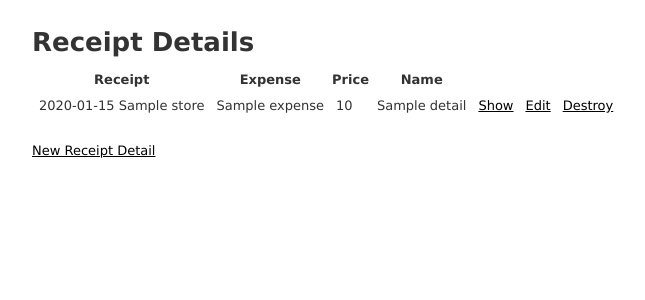
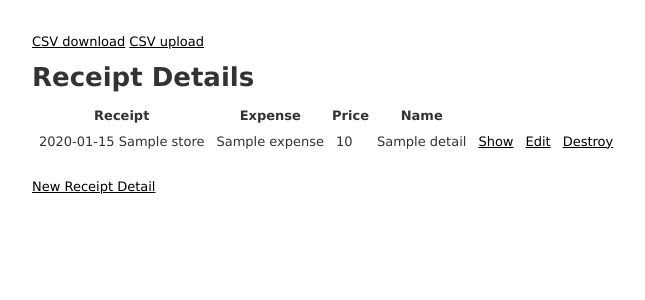
Before and after one commit to bbbar326/kakeibo, a Rails app: page /receipt_details in a window 1280 px wide. Shown: the top 300 px of the page, without its empty margins (1-646 px from the left). Run offline with Rails 7, Linux system fonts and the light colour scheme; tables that the repository leaves empty hold one stand-in row (values such as "Sample post"); style sheets or scripts are compiled from the project's sources; some libraries are stand-ins or nearby versions.

Commit message:
レシート詳細CSVダウンロードアップロード機能追加

```diff
--- a/app/controllers/receipt_details_controller.rb
+++ b/app/controllers/receipt_details_controller.rb
@@ -4,10 +4,30 @@ class ReceiptDetailsController < ApplicationController
   # GET /receipt_details
   # GET /receipt_details.json
   def index
-    @receipt_details = ReceiptDetail.all
+    @receipt_details = ReceiptDetail.includes(:expense, receipt: [:store]).all
     @receipt_details.each do |e|
       e.expense = Expense.new unless e.expense
     end
+
+    respond_to do |format|
+      format.html
+      format.json
+      format.csv { send_data @receipt_details.to_csv }
+    end
+  end
+
+  # POST /csv_upload
+  def csv_upload
+    msg = ""
+    saved_record_num = 0
+
+    file = csv_params[:csv_upload]
+
+    saved_record_num = ReceiptDetail.from_csv(file)
+
+    msg += "CSV import succeed!#{saved_record_num}件登録しました。"
+    flash[:notice] = msg
+    redirect_to action: "index"
   end
 
   # GET /receipt_details/1
@@ -75,4 +95,8 @@ class ReceiptDetailsController < ApplicationController
     def receipt_detail_params
       params.require(:receipt_detail).permit(:expense_id, :price, :name, :receipt_id)
     end
+
+    def csv_params
+      params.permit(:csv_upload)
+    end
 end
--- a/app/views/receipt_details/index.html.erb
+++ b/app/views/receipt_details/index.html.erb
@@ -1,4 +1,19 @@
 <p id="notice"><%= notice %></p>
+
+<%= form_tag receipt_details_csv_upload_path, id: 'f_csv_upload', multipart: true do %>
+  <p>
+    <%= file_field_tag :csv_upload,
+     onchange: "file_upload($('#f_csv_upload'), $(this));",
+     style: "display:none;" %>
+  </p>
+<% end %>
+
+<%= link_to "CSV download", receipt_details_path(format: "csv") %>
+<%= link_to(
+'CSV upload',
+'javascript:void(0);',
+onclick: 'document.getElementById("csv_upload").click();',
+) %>
 
 <h1>Receipt Details</h1>
 
--- a/app/views/receipts/index.html.erb
+++ b/app/views/receipts/index.html.erb
@@ -9,14 +9,14 @@
   </p>
 <% end %>
 
-<%= form_tag xml_upload_path, id: 'f_xml_upload', multipart: true do %>
+<%= form_tag receipts_xml_upload_path, id: 'f_xml_upload', multipart: true do %>
   <p>
     <%= file_field_tag :xml_upload,
      onchange: "file_upload($('#f_xml_upload'), $(this));",
      style: "display:none;" %>
   </p>
 <% end %>
-<%= form_tag csv_upload_path, id: 'f_csv_upload', multipart: true do %>
+<%= form_tag receipts_csv_upload_path, id: 'f_csv_upload', multipart: true do %>
   <p>
     <%= file_field_tag :csv_upload,
      onchange: "file_upload($('#f_csv_upload'), $(this));",
--- a/config/routes.rb
+++ b/config/routes.rb
@@ -9,6 +9,9 @@ Rails.application.routes.draw do
   resources :receipts
   # For details on the DSL available within this file, see http://guides.rubyonrails.org/routing.html
 
-  post 'xml_upload', to: 'receipts#xml_upload'
-  post 'csv_upload', to: 'receipts#csv_upload'
+  post 'receipts/xml_upload', to: 'receipts#xml_upload'
+  post 'receipts/csv_upload', to: 'receipts#csv_upload'
+
+  post 'receipt_details/xml_upload', to: 'receipt_details#xml_upload'
+  post 'receipt_details/csv_upload', to: 'receipt_details#csv_upload'
 end
```
Also changed, not shown: app/assets/javascripts/receipt_details.coffee (+12 -0 lines), app/models/receipt.rb (+3 -4 lines), app/models/receipt_detail.rb (+31 -0 lines).
